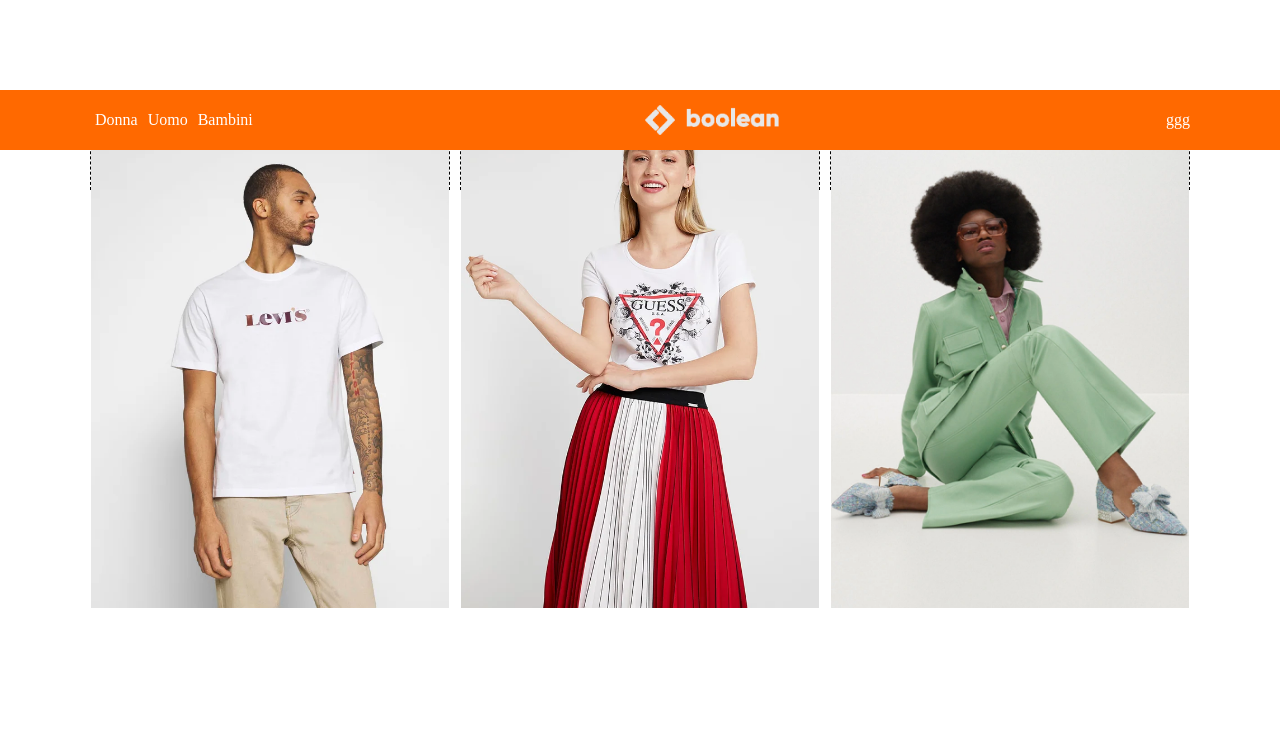
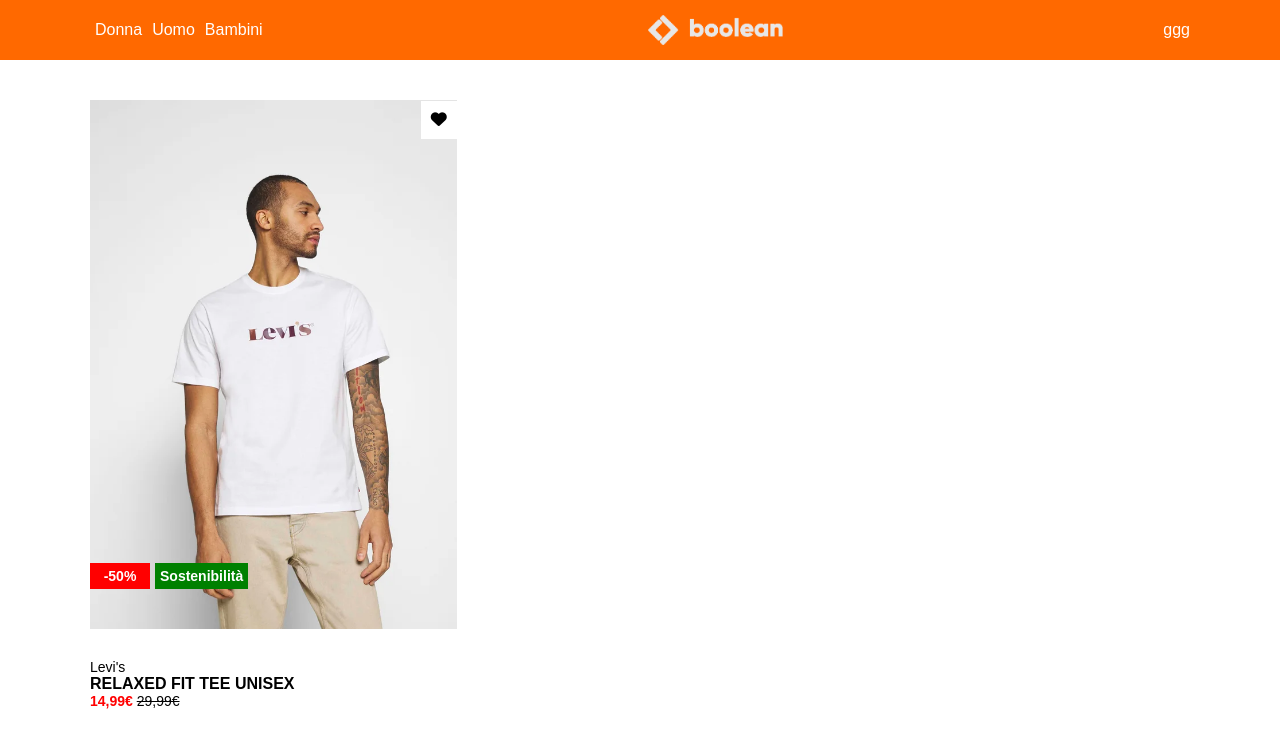
Before and after one commit to MindulaHewadewage/html-css-boolando, a plain HTML site: page index.html in a window 1280 px wide. Drawn offline with Linux system fonts and the light colour scheme.

Commit message:
inizio hover

```diff
--- a/index.html
+++ b/index.html
@@ -5,6 +5,7 @@
     <meta http-equiv="X-UA-Compatible" content="IE=edge">
     <meta name="viewport" content="width=device-width, initial-scale=1.0">
     <title>boolando</title>
+    <link rel='stylesheet' href='https://cdnjs.cloudflare.com/ajax/libs/font-awesome/6.2.0/css/all.min.css' integrity='sha512-xh6O/CkQoPOWDdYTDqeRdPCVd1SpvCA9XXcUnZS2FmJNp1coAFzvtCN9BmamE+4aHK8yyUHUSCcJHgXloTyT2A==' crossorigin='anonymous'/>
     <link rel="stylesheet" href="style.css">
 </head>
 <body>
@@ -29,19 +30,22 @@
             <div class="row flex">
                 <div class="col">
                     <div class="card">
-                        <img src="img/1.webp" alt="man1">
+                        <img src="img/1.webp" class="img-web" alt="man1">
+                        <div class="description">
+                            <div class="tag">
+                                <div class="favourite"><i class="fa-solid fa-heart"></i></div>
+                                <div class="label discount">-50%</div>
+                                <div class="label sustanaible">Sostenibilità</div>
+                            </div>
+
+
+                            <div class="brand">Levi's</div>
+                            <div class="size">relaxed fit tee unisex</div>
+                            <div class="price">14,99€ <span class="original-price">29,99€</span></div>
+                        </div>
                     </div>
                 </div>
-                <div class="col">
-                    <div class="card">
-                        <img src="img/2.webp" alt="woman1">
-                    </div>
-                </div>
-                <div class="col">
-                    <div class="card">
-                        <img src="img/3.webp" alt="">
-                    </div>
-                </div>
+
 
             </div>
 
--- a/style.css
+++ b/style.css
@@ -3,13 +3,10 @@
     margin: 0;
     padding: 0;
     box-sizing: border-box;
+    font-family: sans-serif;
 }
 
 /* GENERICS */
-
-body{
-    padding-top:90px;
-}
 
 .container{
     max-width: 1100px;
@@ -31,13 +28,12 @@ a{
 }
 
 .row{
-    gap: 10px;
+    gap: 15px;
 }
 
 .col{
     flex-basis:calc(100%/3);
     height:100px;
-    border: 1px dashed black;
 
 }
 
@@ -50,6 +46,7 @@ header{
     height: 60px;
     color: white;
     position: fixed;
+    z-index: 1;
 
 }
 
@@ -74,7 +71,70 @@ header{
 
 
 /* CARD */
-img{
+
+
+.img-web{
     width: 100%;
+    margin-top: 100px;
+}
+
+/* CLOTHES DESCRIPTION */
+
+.brand{
+    font-size: 14px;
+}
+
+.size{
+    font-size: 16px;
+    font-weight: 700;
+    text-transform:uppercase
+}
+
+.price{
+    color: red;
+    font-weight: 700;
+    font-size: 14px;
+}
+
+.original-price{
+    color: black;
+    text-decoration: line-through;
+    font-weight: 500;
+}
+
+/* LABEL */
+
+.tag{
+    position: relative;
+}
+
+.label{
+    text-align: center;
+    font-size: 14px;
+    font-weight: 600;
+    color: white;
+    padding: 5px;
+    position: relative;
+    bottom:70px;
+}
+
+.discount{
+    background-color: red;
+    width: 60px;
+
 
 }
+
+.sustanaible{
+    background-color: green;
+    position: absolute;
+    left: 65px;
+}
+
+.favourite{
+    position: absolute;
+    bottom:520px;
+    right: 0;
+    padding: 10px;
+    background-color: white;
+}
```
